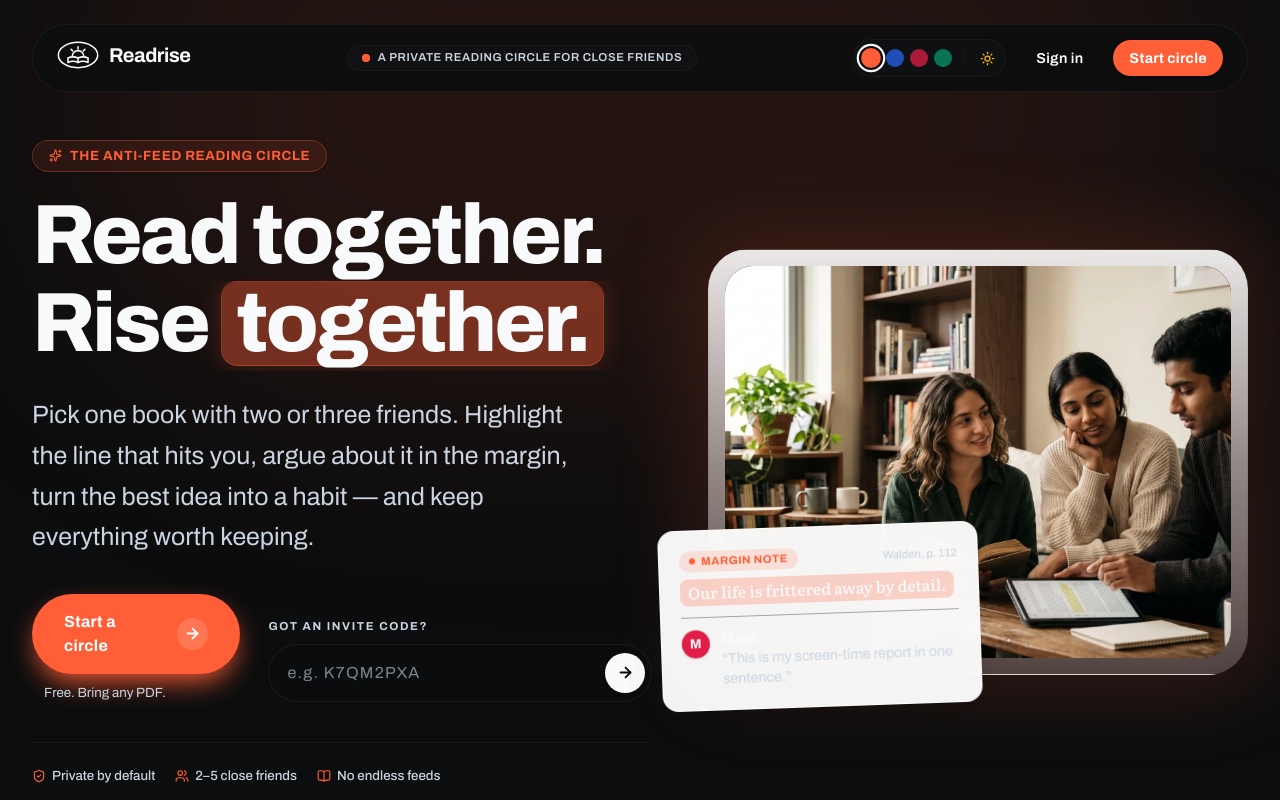
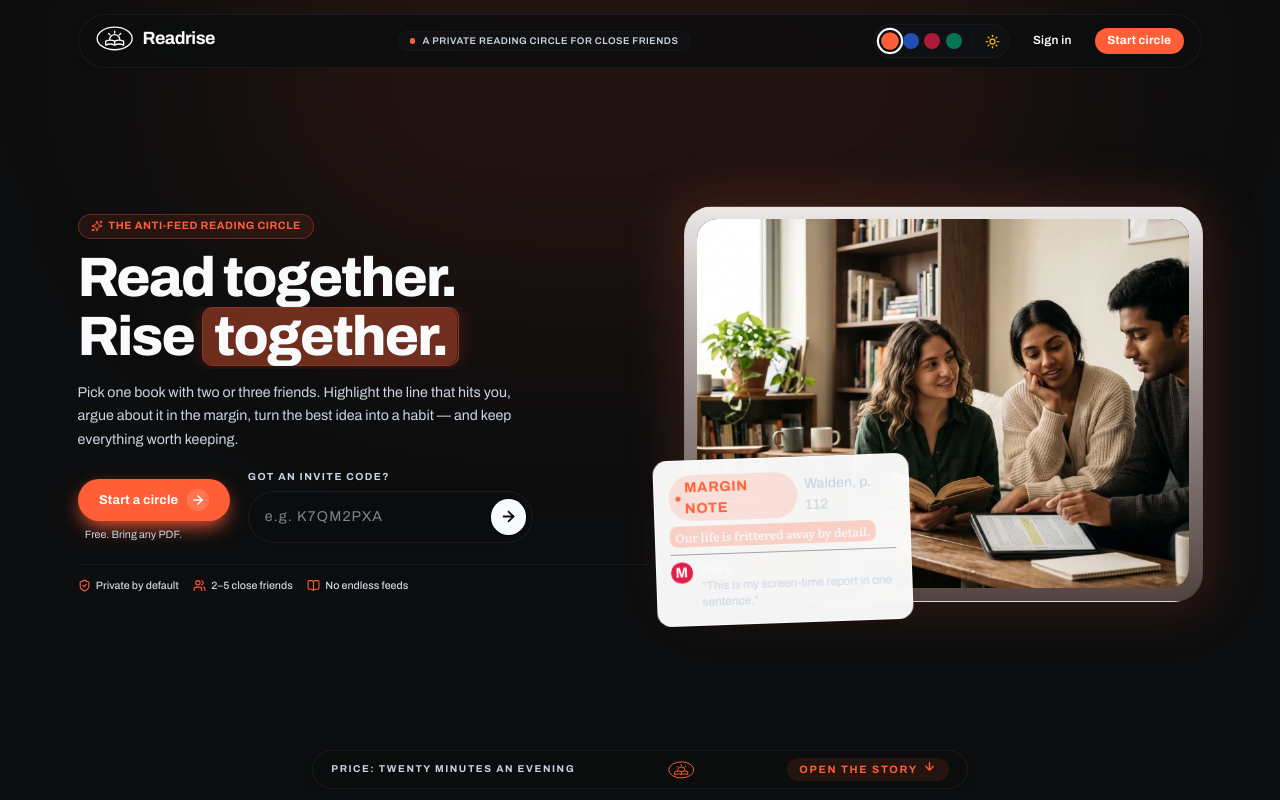
Before and after one commit to syneolabs-web/readrise, a Next.js app: page / in a window 1280 px wide. Shown: the top 800 px of the page. Built offline with nearby package versions, Linux system fonts and the light colour scheme.

Commit message:
fix(viewport): calibrate global root scale and hero viewport proportions to 90% register

```diff
--- a/app/globals.css
+++ b/app/globals.css
@@ -175,6 +175,13 @@
 
 html {
   color-scheme: dark;
+  font-size: 89%; /* Calibrates root scale so 100% browser zoom matches 90% view register */
+}
+@media (min-width: 1600px) {
+  html { font-size: 92%; }
+}
+@media (max-width: 640px) {
+  html { font-size: 93%; }
 }
 html[data-theme="light"] {
   color-scheme: light;
--- a/components/landing/Cover.tsx
+++ b/components/landing/Cover.tsx
@@ -12,55 +12,56 @@ import { SeriesPicker } from "./SeriesPicker";
 /**
  * Modernized Cover: Supreme, curved, tactile UI with floating pill navigation,
  * double-bezel photo frame, luminous organic highlight, and atmospheric depth.
+ * Calibrated viewport scaling: fits in register on any standard laptop without zooming.
  */
 export function Cover() {
   const ref = useRef<HTMLElement>(null);
   const reduce = useReducedMotion();
   const { scrollYProgress } = useScroll({ target: ref, offset: ["start start", "end start"] });
-  const picY = useTransform(scrollYProgress, [0, 1], reduce ? [0, 0] : [0, 80]);
-  const picScale = useTransform(scrollYProgress, [0, 1], reduce ? [1, 1] : [1, 1.08]);
-  const noteY = useTransform(scrollYProgress, [0, 1], reduce ? [0, 0] : [0, -40]);
+  const picY = useTransform(scrollYProgress, [0, 1], reduce ? [0, 0] : [0, 60]);
+  const picScale = useTransform(scrollYProgress, [0, 1], reduce ? [1, 1] : [1, 1.05]);
+  const noteY = useTransform(scrollYProgress, [0, 1], reduce ? [0, 0] : [0, -30]);
 
   return (
     <section ref={ref} className="paperback relative flex min-h-[100svh] flex-col justify-between overflow-hidden">
       {/* ── Ambient radiant atmospheric lighting */}
       <div
         aria-hidden="true"
-        className="pointer-events-none absolute -top-40 left-1/2 -translate-x-1/2 h-[34rem] w-[70rem] rounded-full bg-series/10 blur-[130px] dark:bg-series/15"
+        className="pointer-events-none absolute -top-40 left-1/2 -translate-x-1/2 h-[30rem] w-[60rem] rounded-full bg-series/10 blur-[120px] dark:bg-series/15"
       />
 
       {/* ── Top Floating Island Navbar */}
-      <header className="relative z-30 mx-auto w-full max-w-[88rem] px-4 pt-4 sm:px-8 sm:pt-6">
+      <header className="relative z-30 mx-auto w-full max-w-[82rem] px-4 pt-3 sm:px-6 sm:pt-4">
         <nav
           aria-label="Main"
-          className="anim-band-down flex items-center justify-between gap-4 rounded-full border border-cover-rule/50 bg-cover-paper/85 px-4.5 py-2.5 shadow-[0_10px_35px_-5px_rgba(0,0,0,0.06)] backdrop-blur-2xl transition-all dark:bg-ink-900/85 sm:px-6 sm:py-3.5"
+          className="anim-band-down flex items-center justify-between gap-4 rounded-full border border-cover-rule/50 bg-cover-paper/85 px-4 py-2 shadow-[0_8px_30px_-5px_rgba(0,0,0,0.05)] backdrop-blur-2xl transition-all dark:bg-ink-900/85 sm:px-5 sm:py-2.5"
         >
           <Link href="/" aria-label="Readrise home" className="group rounded-full transition-opacity hover:opacity-90">
             <Wordmark />
           </Link>
 
           {/* Middle status pill */}
-          <div className="hidden items-center gap-2 rounded-full border border-cover-rule/40 bg-cover-paper-2/60 px-3.5 py-1 text-xs font-medium text-cover-ink-soft lg:flex">
-            <span className="relative flex h-2 w-2">
+          <div className="hidden items-center gap-2 rounded-full border border-cover-rule/40 bg-cover-paper-2/60 px-3 py-0.5 text-2xs font-medium text-cover-ink-soft lg:flex">
+            <span className="relative flex h-1.5 w-1.5">
               <span className="absolute inline-flex h-full w-full animate-ping rounded-full bg-series opacity-75" />
-              <span className="relative inline-flex h-2 w-2 rounded-full bg-series" />
+              <span className="relative inline-flex h-1.5 w-1.5 rounded-full bg-series" />
             </span>
-            <span className="cover-label text-[0.72rem] tracking-wider uppercase">
+            <span className="cover-label text-[0.68rem] tracking-wider uppercase">
               A private reading circle for close friends
             </span>
           </div>
 
-          <div className="flex items-center gap-2 sm:gap-4">
+          <div className="flex items-center gap-2 sm:gap-3.5">
             <SeriesPicker />
             <Link
               href="/login"
-              className="cover-label rounded-full px-3.5 py-1.5 text-xs sm:text-sm font-semibold text-cover-ink transition-colors hover:bg-cover-ink/10 dark:hover:bg-white/10"
+              className="cover-label rounded-full px-3 py-1.5 text-xs font-semibold text-cover-ink transition-colors hover:bg-cover-ink/10 dark:hover:bg-white/10"
             >
               Sign in
             </Link>
             <Link
               href="/signup"
-              className="cover-label hidden rounded-full bg-series px-4 py-2 text-xs sm:text-sm font-bold text-series-ink shadow-sm transition-all hover:scale-[1.02] hover:shadow-md active:scale-[0.98] sm:inline-flex"
+              className="cover-label hidden rounded-full bg-series px-3.5 py-1.5 text-xs font-bold text-series-ink shadow-sm transition-all hover:scale-[1.02] active:scale-[0.98] sm:inline-flex"
             >
               Start circle
             </Link>
@@ -69,30 +70,30 @@ export function Cover() {
       </header>
 
       {/* ── Main Hero Canvas */}
-      <div className="relative z-10 mx-auto grid w-full max-w-[88rem] flex-1 items-center gap-12 px-4 py-8 sm:px-8 lg:grid-cols-[1.15fr_1fr] lg:gap-14 lg:py-12">
+      <div className="relative z-10 mx-auto grid w-full max-w-[82rem] flex-1 items-center gap-8 px-4 py-4 sm:px-6 lg:grid-cols-[1.1fr_1fr] lg:gap-10 lg:py-6">
         {/* Left Column: Typography & CTAs */}
         <div>
           {/* Eyebrow badge */}
-          <div className="anim-soft-in mb-6 inline-flex items-center gap-2 rounded-full border border-series/30 bg-series/10 px-4 py-1.5 text-xs font-bold uppercase tracking-wider text-series shadow-sm">
-            <Sparkles size={13} className="shrink-0" />
+          <div className="anim-soft-in mb-3.5 inline-flex items-center gap-1.5 rounded-full border border-series/30 bg-series/10 px-3.5 py-1 text-2xs font-bold uppercase tracking-wider text-series shadow-xs">
+            <Sparkles size={12} className="shrink-0" />
             <span>The Anti-Feed Reading Circle</span>
           </div>
 
           {/* Title */}
-          <h1 className="cover-title text-[length:clamp(3rem,8vw,5.25rem)] leading-[0.95] text-cover-ink">
-            <span className="block overflow-hidden pb-[0.06em]">
+          <h1 className="cover-title text-[length:clamp(2.3rem,5.2vw,3.9rem)] leading-[0.96] text-cover-ink">
+            <span className="block overflow-hidden pb-[0.05em]">
               <span className="anim-line-rise block" style={{ animationDelay: "200ms" }}>
                 Read together.
               </span>
             </span>
-            <span className="block overflow-hidden pb-[0.06em]">
+            <span className="block overflow-hidden pb-[0.05em]">
               <span className="anim-line-rise block" style={{ animationDelay: "340ms" }}>
                 Rise{" "}
                 {/* Organic curved highlight pill */}
-                <span className="relative inline-block px-3.5 py-0.5 rounded-2xl bg-series/20 dark:bg-series/30 border border-series/40 text-cover-ink shadow-[0_0_24px_rgba(255,94,54,0.22)]">
+                <span className="relative inline-block px-3 py-0.5 rounded-xl bg-series/20 dark:bg-series/30 border border-series/40 text-cover-ink shadow-[0_0_20px_rgba(255,94,54,0.2)]">
                   <span
                     aria-hidden="true"
-                    className="anim-highlight absolute inset-0 rounded-2xl bg-series/25"
+                    className="anim-highlight absolute inset-0 rounded-xl bg-series/25"
                     style={{ animationDelay: "850ms" }}
                   />
                   <span className="relative z-10">together.</span>
@@ -103,7 +104,7 @@ export function Cover() {
 
           {/* Subheading */}
           <p
-            className="anim-soft-in mt-6 max-w-[34rem] text-lg leading-relaxed text-cover-ink-soft sm:text-xl"
+            className="anim-soft-in mt-3.5 max-w-[32rem] text-sm leading-relaxed text-cover-ink-soft sm:text-base"
             style={{ animationDelay: "500ms" }}
           >
             Pick one book with two or three friends. Highlight the line that
@@ -113,61 +114,61 @@ export function Cover() {
 
           {/* Action Row */}
           <div
-            className="anim-soft-in mt-9 flex flex-col gap-6 sm:flex-row sm:items-end sm:gap-7"
+            className="anim-soft-in mt-5 flex flex-col gap-4 sm:flex-row sm:items-end sm:gap-5"
             style={{ animationDelay: "680ms" }}
           >
             <div>
               <Link
                 href="/signup"
-                className="cover-label group inline-flex items-center gap-3.5 rounded-full bg-series px-8 py-4 text-base font-bold text-series-ink shadow-[0_12px_28px_-6px_var(--series)] transition-all duration-300 hover:scale-[1.02] hover:shadow-[0_20px_40px_-6px_var(--series)] active:scale-[0.97]"
+                className="cover-label group inline-flex items-center gap-2.5 rounded-full bg-series px-6 py-3 text-sm font-bold text-series-ink shadow-[0_8px_20px_-4px_var(--series)] transition-all duration-200 hover:scale-[1.02] active:scale-[0.97]"
               >
                 <span>Start a circle</span>
-                <span className="flex h-8 w-8 items-center justify-center rounded-full bg-series-ink/15 transition-transform duration-300 group-hover:translate-x-1 dark:bg-white/20">
-                  <ArrowRight size={17} strokeWidth={2.5} aria-hidden="true" />
+                <span className="flex h-6 w-6 items-center justify-center rounded-full bg-series-ink/15 transition-transform duration-200 group-hover:translate-x-1 dark:bg-white/20">
+                  <ArrowRight size={14} strokeWidth={2.5} aria-hidden="true" />
                 </span>
               </Link>
-              <p className="mt-2.5 pl-3 text-xs text-cover-ink-soft">Free. Bring any PDF.</p>
+              <p className="mt-1.5 pl-2 text-2xs text-cover-ink-soft">Free. Bring any PDF.</p>
             </div>
-            <div className="w-full max-w-xs sm:max-w-sm">
+            <div className="w-full max-w-xs">
               <InviteField />
             </div>
           </div>
 
           {/* Modern Trust Micro-Pills */}
           <div
-            className="anim-soft-in mt-10 flex flex-wrap items-center gap-5 border-t border-cover-rule/40 pt-6 text-xs text-cover-ink-soft"
+            className="anim-soft-in mt-6 flex flex-wrap items-center gap-4 border-t border-cover-rule/40 pt-3.5 text-2xs text-cover-ink-soft"
             style={{ animationDelay: "800ms" }}
           >
             <span className="inline-flex items-center gap-1.5 font-medium">
-              <ShieldCheck size={14} className="text-series" />
+              <ShieldCheck size={13} className="text-series" />
               Private by default
             </span>
             <span className="inline-flex items-center gap-1.5 font-medium">
-              <Users size={14} className="text-series" />
+              <Users size={13} className="text-series" />
               2–5 close friends
             </span>
             <span className="inline-flex items-center gap-1.5 font-medium">
-              <BookOpen size={14} className="text-series" />
+              <BookOpen size={13} className="text-series" />
               No endless feeds
             </span>
           </div>
         </div>
 
         {/* Right Column: Hero Visual Double-Bezel Frame */}
-        <div className="relative mx-auto w-full max-w-[36rem] lg:max-w-none">
+        <div className="relative mx-auto w-full max-w-[32rem] lg:max-w-none">
           {/* Subtle warm halo */}
           <div
             aria-hidden="true"
-            className="pointer-events-none absolute -inset-4 rounded-[3rem] bg-series/15 blur-2xl transition-opacity duration-700"
+            className="pointer-events-none absolute -inset-3 rounded-[2.5rem] bg-series/15 blur-xl transition-opacity duration-700"
           />
 
           {/* Outer Shell Container (Double Bezel) */}
           <div
-            className="anim-picture-in relative rounded-[2.5rem] border border-black/5 bg-gradient-to-b from-white/90 via-white/50 to-white/20 p-3 shadow-[0_25px_60px_-15px_rgba(0,0,0,0.12)] backdrop-blur-xl transition-all duration-500 dark:border-white/10 dark:from-white/10 dark:via-white/5 dark:to-transparent dark:shadow-[0_25px_60px_-15px_rgba(0,0,0,0.6)] sm:p-4"
+            className="anim-picture-in relative rounded-[2rem] border border-black/5 bg-gradient-to-b from-white/90 via-white/50 to-white/20 p-2.5 shadow-[0_20px_50px_-15px_rgba(0,0,0,0.1)] backdrop-blur-xl transition-all duration-500 dark:border-white/10 dark:from-white/10 dark:via-white/5 dark:to-transparent dark:shadow-[0_20px_50px_-15px_rgba(0,0,0,0.5)] sm:p-3.5"
             style={{ animationDelay: "150ms" }}
           >
             {/* Inner Core */}
-            <div className="relative aspect-[4/3.1] w-full overflow-hidden rounded-[calc(2.5rem-0.75rem)] bg-cover-paper-2 shadow-inner group">
+            <div className="relative aspect-[4/3] w-full overflow-hidden rounded-[calc(2rem-0.6rem)] bg-cover-paper-2 shadow-inner group">
               <motion.div style={{ y: picY, scale: picScale }} className="absolute inset-0">
                 <Image
                   src="/hero_reading_circle.webp"
@@ -184,34 +185,34 @@ export function Cover() {
           {/* Floating Glass Margin Note */}
           <motion.figure
             style={{ y: noteY }}
-            className="absolute -bottom-8 left-2 w-[min(20rem,88%)] sm:-left-6 lg:-left-12 z-20"
+            className="absolute -bottom-6 left-2 w-[min(18rem,88%)] sm:-left-4 lg:-left-8 z-20"
           >
             <div
-              className="anim-note-in rounded-2xl border border-white/80 bg-white/95 p-4 shadow-[0_20px_45px_-10px_rgba(0,0,0,0.18)] backdrop-blur-2xl transition-all duration-300 hover:rotate-0 hover:scale-[1.02] dark:border-white/15 dark:bg-[#1C1814]/95 sm:p-5"
+              className="anim-note-in rounded-2xl border border-white/80 bg-white/95 p-3.5 shadow-[0_15px_35px_-8px_rgba(0,0,0,0.15)] backdrop-blur-2xl transition-all duration-300 hover:rotate-0 hover:scale-[1.02] dark:border-white/15 dark:bg-[#1C1814]/95 sm:p-4"
               style={{ animationDelay: "950ms" }}
             >
-              <div className="mb-2.5 flex items-center justify-between gap-2">
-                <span className="inline-flex items-center gap-1.5 rounded-full bg-series/15 px-2.5 py-0.5 text-[0.7rem] font-bold uppercase tracking-wider text-series">
+              <div className="mb-2 flex items-center justify-between gap-2">
+                <span className="inline-flex items-center gap-1 rounded-full bg-series/15 px-2 py-0.5 text-3xs font-bold uppercase tracking-wider text-series">
                   <span className="h-1.5 w-1.5 rounded-full bg-series" />
                   Margin note
                 </span>
-                <span className="text-[0.7rem] font-medium text-cover-ink-soft">Walden, p. 112</span>
+                <span className="text-3xs font-medium text-cover-ink-soft">Walden, p. 112</span>
               </div>
 
-              <blockquote className="font-prose text-[0.98rem] leading-snug text-cover-ink">
-                <mark className="rounded-md bg-series/25 px-2 py-0.5 font-medium text-cover-ink dark:bg-series/35">
+              <blockquote className="font-prose text-xs leading-snug text-cover-ink">
+                <mark className="rounded-md bg-series/25 px-1.5 py-0.5 font-medium text-cover-ink dark:bg-series/35">
                   Our life is frittered away by detail.
                 </mark>
               </blockquote>
 
-              <figcaption className="mt-3.5 flex items-start gap-3 border-t border-cover-rule/40 pt-3">
+              <figcaption className="mt-2.5 flex items-start gap-2.5 border-t border-cover-rule/40 pt-2">
                 <span
                   aria-hidden="true"
-                  className="cover-label grid h-7 w-7 shrink-0 place-items-center rounded-full bg-series-cerise text-xs font-bold text-white shadow-sm"
+                  className="cover-label grid h-6 w-6 shrink-0 place-items-center rounded-full bg-series-cerise text-3xs font-bold text-white shadow-xs"
                 >
                   M
                 </span>
-                <span className="text-sm leading-snug text-cover-ink-soft">
+                <span className="text-xs leading-snug text-cover-ink-soft">
                   <b className="font-semibold text-cover-ink">Maya</b>
                   <br />
                   “This is my screen-time report in one sentence.”
@@ -223,18 +224,18 @@ export function Cover() {
       </div>
 
       {/* ── Bottom Floating Dock / Transition Bar */}
-      <div className="anim-band-up relative z-20 mx-auto my-6 w-full max-w-4xl px-4" style={{ animationDelay: "100ms" }}>
-        <div className="flex items-center justify-between gap-4 rounded-full border border-cover-rule/50 bg-cover-paper/85 px-6 py-3 shadow-[0_10px_30px_-5px_rgba(0,0,0,0.06)] backdrop-blur-xl transition-all dark:bg-ink-900/85">
-          <p className="cover-label text-[0.75rem] font-bold uppercase tracking-[0.16em] text-cover-ink-soft">
+      <div className="anim-band-up relative z-20 mx-auto my-3 w-full max-w-3xl px-4" style={{ animationDelay: "100ms" }}>
+        <div className="flex items-center justify-between gap-4 rounded-full border border-cover-rule/50 bg-cover-paper/85 px-5 py-2 shadow-[0_8px_25px_-5px_rgba(0,0,0,0.05)] backdrop-blur-xl transition-all dark:bg-ink-900/85">
+          <p className="cover-label text-[0.7rem] font-bold uppercase tracking-[0.16em] text-cover-ink-soft">
             Price: twenty minutes an evening
           </p>
-          <ColophonMark className="hidden h-6 w-auto text-series sm:block" title="" />
+          <ColophonMark className="hidden h-5 w-auto text-series sm:block" title="" />
           <a
             href="#same-hour"
-            className="cover-label inline-flex items-center gap-2 rounded-full bg-series/10 px-4 py-1.5 text-xs font-bold uppercase tracking-[0.16em] text-series transition-all hover:bg-series/20 hover:scale-105 active:scale-95"
+            className="cover-label inline-flex items-center gap-1.5 rounded-full bg-series/10 px-3.5 py-1 text-2xs font-bold uppercase tracking-[0.16em] text-series transition-all hover:bg-series/20 hover:scale-105 active:scale-95"
           >
             <span>Open the story</span>
-            <ArrowDown size={14} strokeWidth={2.5} aria-hidden="true" className="animate-bounce" />
+            <ArrowDown size={13} strokeWidth={2.5} aria-hidden="true" className="animate-bounce" />
           </a>
         </div>
       </div>
```
